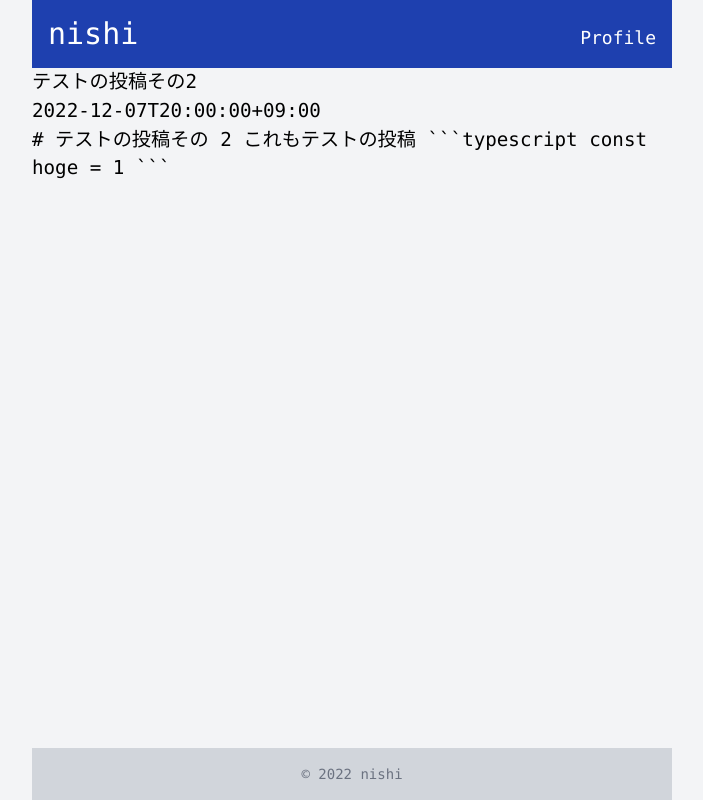
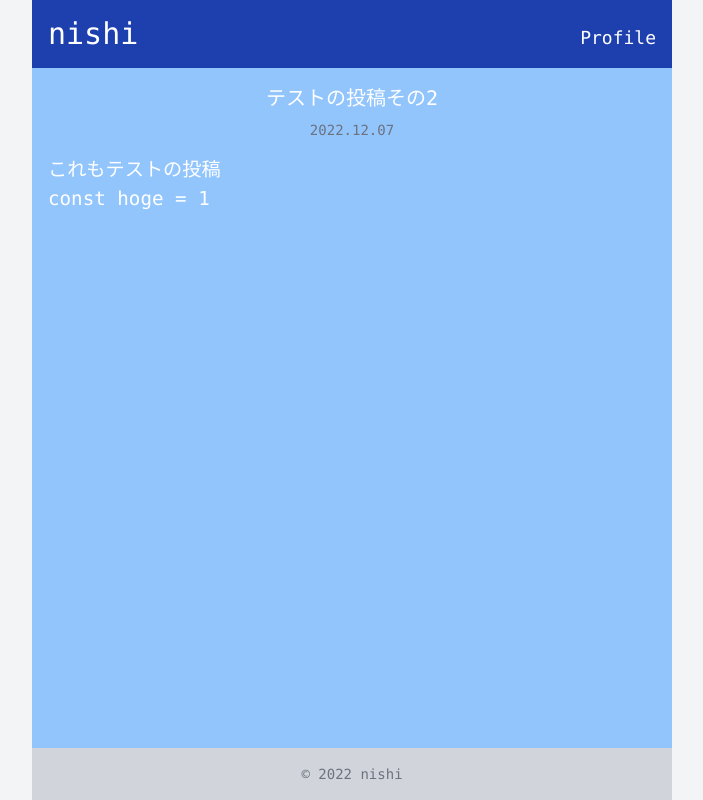
Before and after one commit to nishimura55/nishi55dev, a Next.js app: page /posts/test-post-2.md in a window 1280 px wide. Shown: the whole page, without its empty margins (288-991 px from the left). Built offline with nearby package versions, Linux system fonts and the light colour scheme.

Commit message:
feat: Add ReactMarkdown

```diff
--- a/contents/test-post-2.md
+++ b/contents/test-post-2.md
@@ -2,8 +2,6 @@
 title: 'テストの投稿その2'
 publishedAt: '2022-12-07T20:00:00+09:00'
 ---
-
-# テストの投稿その 2
 
 これもテストの投稿
 
--- a/package.json
+++ b/package.json
@@ -21,7 +21,9 @@
     "next": "13.0.4",
     "react": "18.2.0",
     "react-dom": "18.2.0",
+    "react-markdown": "^8.0.4",
     "react-social-icons": "^5.15.0",
+    "remark-gfm": "^3.0.1",
     "typescript": "4.9.3"
   },
   "devDependencies": {
--- a/src/components/common/PageTitle.tsx
+++ b/src/components/common/PageTitle.tsx
@@ -3,8 +3,17 @@ import { FC } from 'react'
 type PageTitleProps = {
   title: string
   tagName?: 'h1' | 'h2'
+  size?: 'sm' | 'md'
 }
 
-export const PageTitle: FC<PageTitleProps> = ({ title, tagName: HeaderTag = 'h1' }) => {
-  return <HeaderTag className='mb-5 text-center text-3xl'>{title}</HeaderTag>
+export const PageTitle: FC<PageTitleProps> = ({
+  title,
+  tagName: HeaderTag = 'h1',
+  size = 'md',
+}) => {
+  return (
+    <HeaderTag className={`text-center ${size === 'md' ? 'text-3xl' : 'text-xl'}`}>
+      {title}
+    </HeaderTag>
+  )
 }
--- a/src/pages/index.tsx
+++ b/src/pages/index.tsx
@@ -23,7 +23,7 @@ const Home: NextPage<HomeProps> = ({ posts }) => {
     <div className='h-full bg-blue-300 p-4 text-white'>
       <h1 className='absolute h-0 w-0 opacity-0'>nishiのブログページ</h1>
       <PageTitle title='Blog post' tagName='h2' />
-      <div className='px-4 sm:px-8'>
+      <div className='mt-3 px-4 sm:px-8'>
         {posts.map((post) => (
           <article key={post.slug} className='mt-4'>
             <h2>
--- a/src/pages/posts/[slug].tsx
+++ b/src/pages/posts/[slug].tsx
@@ -2,6 +2,10 @@ import { GetStaticPaths, GetStaticProps, NextPage } from 'next'
 import * as fs from 'fs/promises'
 import * as path from 'path'
 import matter from 'gray-matter'
+import ReactMarkdown from 'react-markdown'
+import remarkGfm from 'remark-gfm'
+import { PageTitle } from '~/src/components/common/PageTitle'
+import { parseISO, format } from 'date-fns'
 
 type PostProps = {
   title: string
@@ -10,13 +14,17 @@ type PostProps = {
 }
 
 const Post: NextPage<PostProps> = ({ title, publishedAt, content }) => {
-  // TODO: 表示は仮
+  console.log({ content })
   return (
-    <>
-      <h1>{title}</h1>
-      <p>{publishedAt}</p>
-      <div>{content}</div>
-    </>
+    <div className='h-full bg-blue-300 p-4 text-white'>
+      <PageTitle title={title} size='sm' />
+      <div className='mt-2 text-center text-sm text-gray-500'>
+        {format(parseISO(publishedAt), 'yyyy.MM.dd')}
+      </div>
+      <div className='mt-4'>
+        <ReactMarkdown remarkPlugins={[remarkGfm]}>{content}</ReactMarkdown>
+      </div>
+    </div>
   )
 }
 
--- a/src/pages/profile/index.tsx
+++ b/src/pages/profile/index.tsx
@@ -9,7 +9,7 @@ const Profile: NextPage = () => {
   return (
     <div className='h-full bg-blue-300 p-4 pb-8 text-white'>
       <PageTitle title='Profile' />
-      <div className='flex flex-col items-center gap-7 text-center'>
+      <div className='mt-3 flex flex-col items-center gap-7 text-center'>
         <Image
           src={ProfileImage}
           alt='プロフィール画像'
```
Also changed, not shown: contents/test-post-3.md (+0 -2 lines), contents/test-post.md (+0 -2 lines), 1 other file (tests, documents, lock files or other folders).
